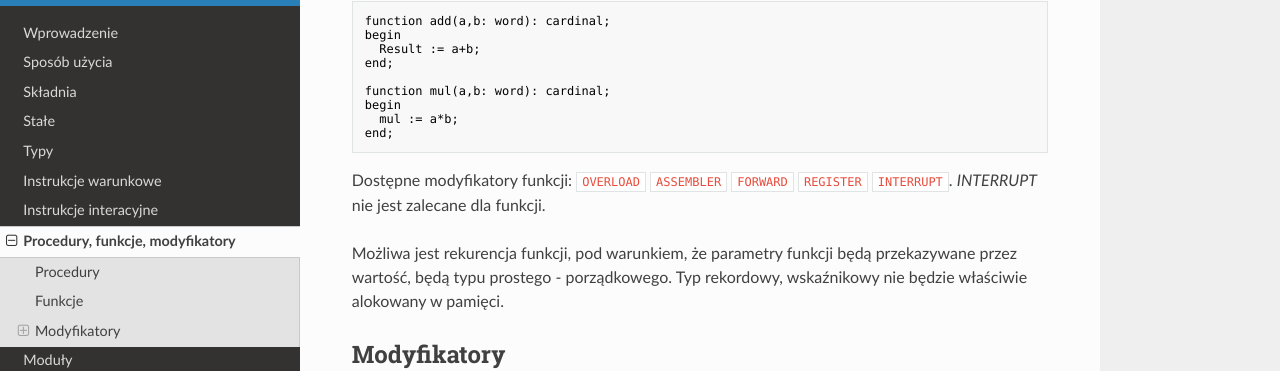
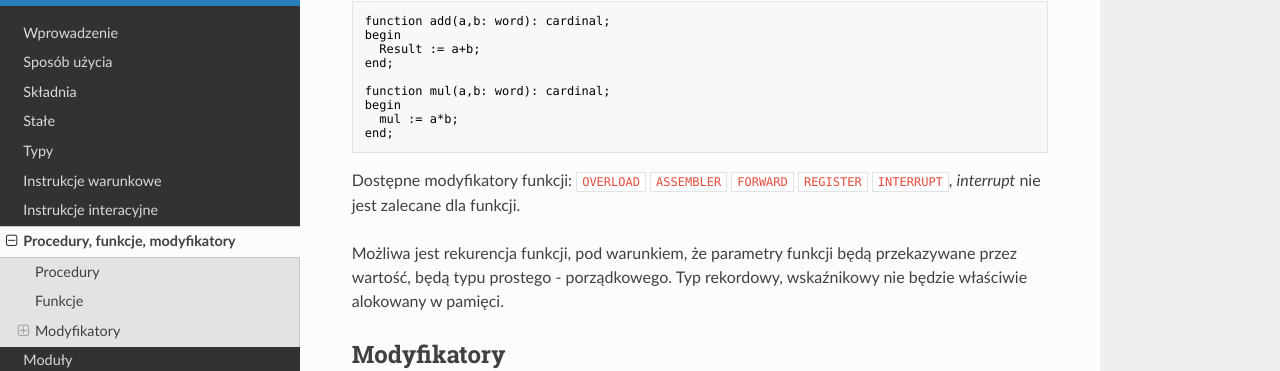
Before and after one commit to zbyti/mad-pascal-mkdocs, an MkDocs documentation site: the page built from docs/08-procedury-funkcje.md, in a window 1280 px wide and 900 px high, scrolled down 551 px. Shown: the part 87-458 px from the top of the window. Built offline with MkDocs 1.6.1, drawn with Linux system fonts in a browser that asks for light colours; nearby versions of some CDN libraries.

````diff
--- a/docs/08-procedury-funkcje.md
+++ b/docs/08-procedury-funkcje.md
@@ -24,7 +24,7 @@ begin
 end;
 ```
 
-Dostępne modyfikatory funkcji: `OVERLOAD` `ASSEMBLER` `FORWARD` `REGISTER` `INTERRUPT`. *INTERRUPT* nie jest zalecane dla funkcji.
+Dostępne modyfikatory funkcji: `OVERLOAD` `ASSEMBLER` `FORWARD` `REGISTER` `INTERRUPT`, *interrupt* nie jest zalecane dla funkcji.
 
 Możliwa jest rekurencja funkcji, pod warunkiem, że parametry funkcji będą przekazywane przez wartość, będą typu prostego - porządkowego. Typ rekordowy, wskaźnikowy nie będzie właściwie alokowany w pamięci.
 
````
Also changed, not shown: README.md (+2 -0 lines).
